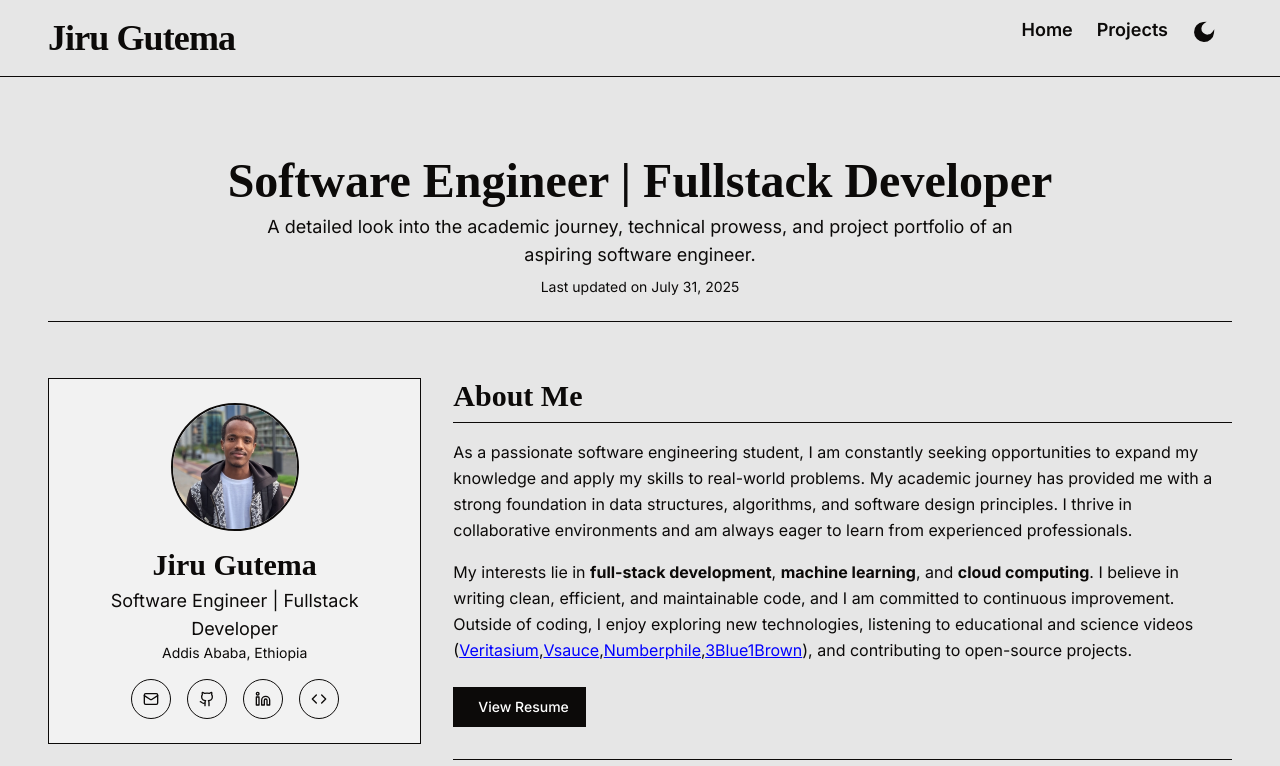
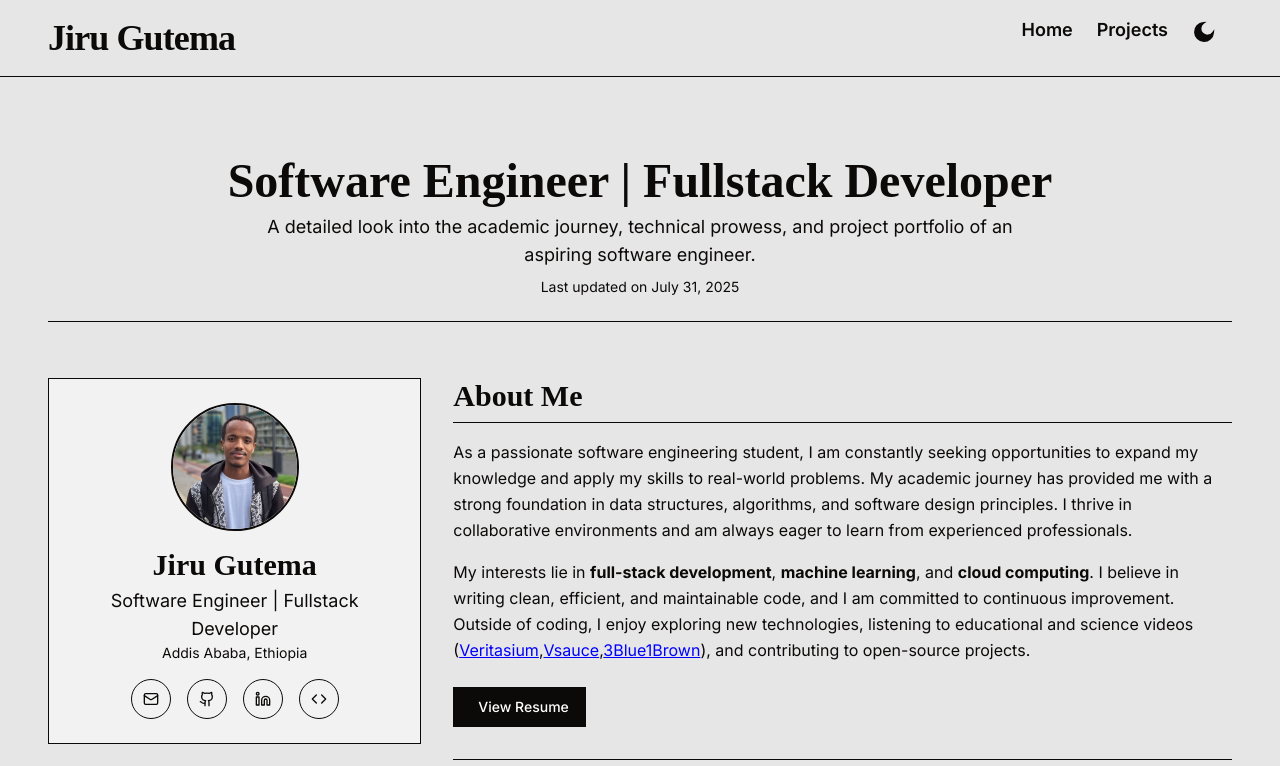
Before and after one commit to JiruGutema/Profile-Portfolio, a Next.js app: page / in a window 1280 px wide. Shown: the top 766 px of the page. Built offline with nearby package versions, Linux system fonts and the light colour scheme.

Commit message:
numberphile is fixed

```diff
--- a/app/page.tsx
+++ b/app/page.tsx
@@ -184,15 +184,6 @@ export default function PortfolioPage() {
                 rel="noopener noreferrer"
               >
                 Vsauce
-              </Link>
-              ,
-              <Link
-                href="https://www.youtube.com/c/numberphile"
-                style={{ color: "blue", textDecoration: "underline" }}
-                target="_blank"
-                rel="noopener noreferrer"
-              >
-                Numberphile
               </Link>
               ,
               <Link
```
